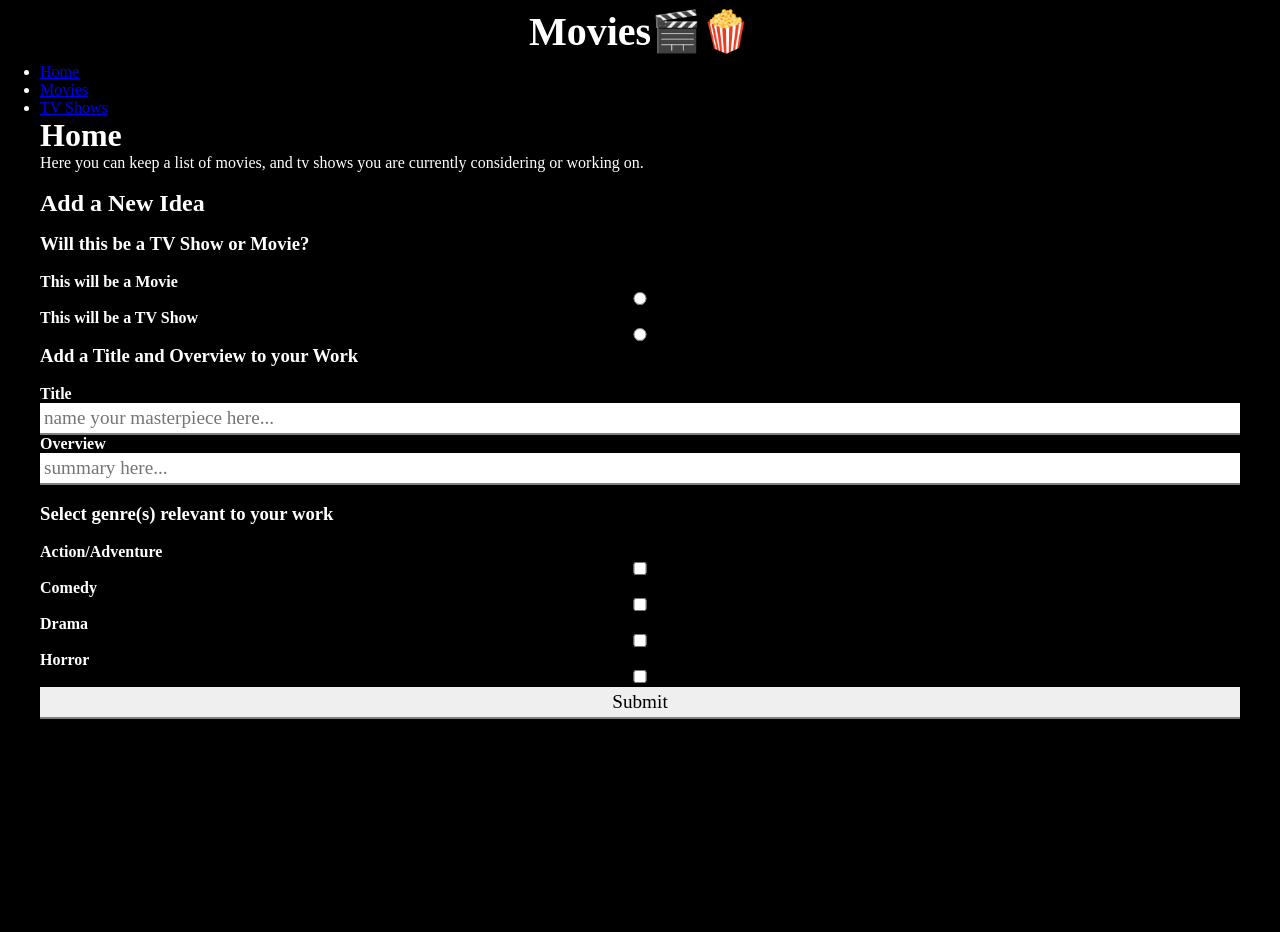
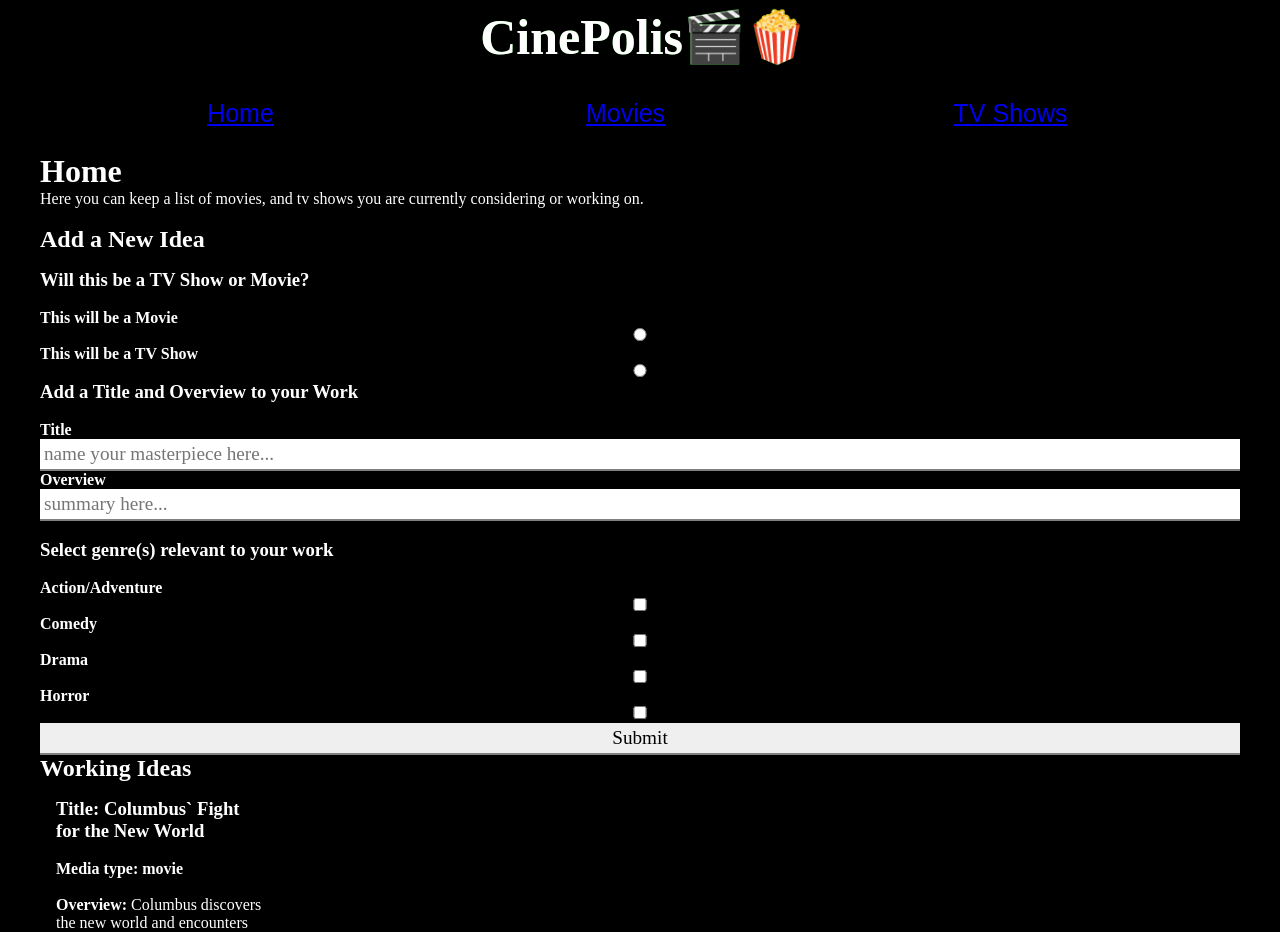
Before and after one commit to OffFernando52/phase-2-project, a React (Create React App) app in the folder phase-2-project/: page / in a window 1280 px wide. Shown: the top 932 px of the page. Before the commit the page ends 800 px from the top, so only its background shows below. Built offline with nearby package versions, Linux system fonts and the light colour scheme; data requests are answered from the project's data file.

Commit message:
last-Part

```diff
--- a/phase-2-project/data/db.json
+++ b/phase-2-project/data/db.json
@@ -1,11 +1,24 @@
 {
-  "Ideas": [
+  "ideas": [
     {
       "id": 1,
-      "content_type": "Movie",
+      "content_type": "movie",
       "title": "Columbus` Fight for the New World",
       "overview": "Columbus discovers the new world and encounters more than he bargained for in this sci-fi take of the exploration of the Americas.",
-      "genres": ["Action/Adventure", "Drama"]
+      "genres": [
+        "Action/Adventure",
+        "Drama"
+      ]
+    },
+    {
+      "content_type": "movie",
+      "title": "Somewhere Under the Rainbow",
+      "overview": "A magical leprechaun fights for his life against the unseen creatures that hide deep under the rainbow",
+      "genres": [
+        "Drama",
+        "Horror"
+      ],
+      "id": 2
     }
   ]
 }
--- a/phase-2-project/src/components/Home.js
+++ b/phase-2-project/src/components/Home.js
@@ -1,7 +1,20 @@
-import React from "react";
+import React, { useState, useEffect } from "react";
 import IdeaForm from "./IdeaForm";
+import Ideas from "./Ideas";
 
 function Home() {
+  const [ideas, setIdeas] = useState([]);
+
+  useEffect(() => {
+    fetch("http://localhost:3001/ideas")
+      .then((resp) => resp.json())
+      .then((ideas) => setIdeas(ideas));
+  }, []);
+  console.log(ideas);
+
+  function addIdea(data) {
+    setIdeas([...ideas, data]);
+  }
   return (
     <div>
       <h1>Home</h1>
@@ -11,7 +24,11 @@ function Home() {
       </p>
       <br />
       <h2>Add a New Idea</h2>
-      <IdeaForm />
+      <IdeaForm addIdea={addIdea} />
+      <h2>Working Ideas</h2>
+      {ideas.map((idea) => (
+        <Ideas key={idea.id} idea={idea} />
+      ))}
     </div>
   );
 }
--- a/phase-2-project/src/components/IdeaForm.js
+++ b/phase-2-project/src/components/IdeaForm.js
@@ -1,16 +1,10 @@
 import { type } from "@testing-library/user-event/dist/type";
 import React, { useState } from "react";
-
-function IdeaForm() {
+function IdeaForm({ addIdea }) {
   const [content_type, setContent_type] = useState("");
   const [title, setTitle] = useState("");
   const [overview, setOverview] = useState("");
   const [genres, setGenres] = useState([]);
-  console.log(content_type);
-  console.log(title);
-  console.log(overview);
-  console.log(genres);
-
   function genreSelector(e) {
     const newGenre = e.target.value;
     if (genres.includes(newGenre) == false) {
@@ -24,10 +18,31 @@ function IdeaForm() {
       setGenres(newGenres);
     }
   }
-
+  function submitForm(e) {
+    e.preventDefault();
+    let newIdea = {
+      content_type: content_type,
+      title: title,
+      overview: overview,
+      genres: genres,
+    };
+    const configObj = {
+      method: "POST",
+      headers: { "Content-Type": "application/json" },
+      body: JSON.stringify({
+        content_type: content_type,
+        title: title,
+        overview: overview,
+        genres: genres,
+      }),
+    };
+    fetch("http://localhost:3001/ideas", configObj)
+      .then((res) => res.json())
+      .then((data) => addIdea(data));
+  }
   return (
     <div>
-      <form>
+      <form onSubmit={submitForm}>
         <h3>Will this be a TV Show or Movie?</h3>
         <br />
         <label for="movie">
@@ -113,11 +128,9 @@ function IdeaForm() {
             onChange={(e) => genreSelector(e)}
           ></input>
         </label>
-
         <input type="submit"></input>
       </form>
     </div>
   );
 }
-
 export default IdeaForm;
--- /dev/null
+++ b/phase-2-project/src/components/Ideas.js
@@ -0,0 +1,25 @@
+import React from "react";
+
+function Ideas({ idea }) {
+  return (
+    <div className="card">
+      <h3>Title: {idea.title}</h3>
+      <br />
+      <h4>Media type: {idea.content_type}</h4>
+      <br />
+      <p>
+        <strong>Overview:</strong> {idea.overview}
+      </p>
+      <br />
+      <h4>
+        Genres:{" "}
+        {idea.genres.map((genre) => (
+          <p>{genre}</p>
+        ))}
+      </h4>
+      <br />
+    </div>
+  );
+}
+
+export default Ideas;
--- a/phase-2-project/src/components/MovieCard.js
+++ b/phase-2-project/src/components/MovieCard.js
@@ -2,7 +2,7 @@ import React from "react";
 import Movies from "./Movies";
 
 function MovieCard({ movies, nowClicked }) {
-  console.log(movies);
+
   return (
     <div className="cards">
       {movies.map((movie) => (
--- a/phase-2-project/src/components/Movies.js
+++ b/phase-2-project/src/components/Movies.js
@@ -4,8 +4,8 @@ function Movies({ movie, nowClicked }) {
   return (
     <div className="card" onClick={() => nowClicked(movie)}>
       <img src={`https://image.tmdb.org/t/p/original${movie.poster_path}`} />
-      <h4>{movie.original_title}</h4>
-      <p>{movie.overview}</p>
+      {/* <h4>{movie.original_title}</h4>
+      <p>{movie.overview}</p> */}
     </div>
   );
 }
--- a/phase-2-project/src/components/MoviesContainer.js
+++ b/phase-2-project/src/components/MoviesContainer.js
@@ -1,11 +1,16 @@
 import React, { useState, useEffect } from "react";
 import MovieCard from "./MovieCard";
 import Search from "./Search";
+import TvContainer from "./TvContainer";
 
 function MoviesContainer() {
   const IMAGE_PATH = "http://image.tmdb.org/t/p/w1280";
   const [movies, setMovies] = useState([]);
-  const [selectMovie, setSelectMovie] = useState({});
+  const [selectMovie, setSelectMovie] = useState({
+    overview:"Set more than a decade after the events of the first film, learn the story of the Sully family (Jake, Neytiri, and their kids), the trouble that follows them, the lengths they go to keep each other safe, the battles they fight to stay alive",
+    title:"Avatar: The Way of Water",
+    backdrop_path: "/5gPQKfFJnl8d1edbkOzKONo4mnr.jpg"
+  });
   const [search, setSearch] = useState("");
 
   useEffect(() => {
@@ -20,14 +25,18 @@ function MoviesContainer() {
     setSelectMovie(movie);
   }
 
+
   function updateSearch(searchInput) {
     setSearch(searchInput);
   }
-  console.log(movies);
+
   let filteredMovies = movies.filter((movie) =>
     movie.original_title.toLowerCase().startsWith(search.toLowerCase())
   );
-  console.log(filteredMovies);
+
+
+
+
   return (
     <main>
       <Search search={search} updateSearch={updateSearch} />
@@ -45,6 +54,7 @@ function MoviesContainer() {
         </div>
       </div>
       <MovieCard movies={filteredMovies} nowClicked={nowClicked} />
+
     </main>
   );
 }
--- a/phase-2-project/src/components/NavBar.js
+++ b/phase-2-project/src/components/NavBar.js
@@ -4,23 +4,23 @@ import { Outlet, Link } from "react-router-dom";
 function NavBar() {
   return (
     <nav>
-      <header>
+      <header className="logo">
         <h1>
-          Movies
+          CinePolis
           <span role="img">🎬🍿 </span>
         </h1>
+      <div>
+      <button className="button"><span>  <Link to="/">Home</Link></span></button>
+
+
+        <button className="button"><span>
+          <Link to="/movies">Movies</Link></span>
+        </button>
+        <button className="button"><span>
+          <Link to="/tv">TV Shows</Link></span>
+        </button>
+      </div>
       </header>
-      <ul>
-        <li>
-          <Link to="/">Home</Link>
-        </li>
-        <li>
-          <Link to="/movies">Movies</Link>
-        </li>
-        <li>
-          <Link to="/tv">TV Shows</Link>
-        </li>
-      </ul>
     </nav>
   );
 }
--- a/phase-2-project/src/components/ShowCard.js
+++ b/phase-2-project/src/components/ShowCard.js
@@ -1,12 +1,12 @@
 import React from "react";
 import Shows from "./Shows";
 
-function ShowCard({ shows }) {
-  console.log(shows);
+function ShowCard({ shows, nowClicked }) {
   return (
     <div className="cards">
       {shows.map((show) => (
         <Shows
+        nowClicked={nowClicked}
           show={show}
           key={show.id}
           name={show.name}
--- a/phase-2-project/src/components/Shows.js
+++ b/phase-2-project/src/components/Shows.js
@@ -1,11 +1,11 @@
 import React from "react";
 
-function Shows({ show }) {
+function Shows({ show, nowClicked }) {
   return (
-    <div className="card">
+    <div className="card" onClick={() => nowClicked(show)}>
       <img src={`https://image.tmdb.org/t/p/original${show.poster_path}`} />
-      <h4>{show.name}</h4>
-      <p>{show.overview}</p>
+      {/* <h4>{show.name}</h4>
+      <p>{show.overview}</p> */}
     </div>
   );
 }
--- a/phase-2-project/src/components/TvContainer.js
+++ b/phase-2-project/src/components/TvContainer.js
@@ -4,9 +4,13 @@ import Search from "./Search";
 
 function TvContainer() {
   const [shows, setShows] = useState([]);
-
+  const IMAGE_PATH = "http://image.tmdb.org/t/p/w1280";
   const [search, setSearch] = useState("");
-
+  const [selectMovie, setSelectMovie] = useState({
+    overview:"Wednesday Addams is sent to Nevermore Academy, a bizarre boarding school where she attempts to master her psychic powers, stop a monstrous killing spree of the town citizens",
+    name:"Wednesday",
+    backdrop_path: "/iHSwvRVsRyxpX7FE7GbviaDvgGZ.jpg"
+  });
   useEffect(() => {
     fetch(
       "https://api.themoviedb.org/3/discover/tv?api_key=ac4c38a17f2a9e99c476dc17e3097e74"
@@ -15,10 +19,14 @@ function TvContainer() {
       .then((shows) => setShows(shows.results));
   }, []);
 
+  function nowClicked(shows) {
+    setSelectMovie(shows);
+  }
+
   function updateSearch(searchInput) {
     setSearch(searchInput);
   }
-  console.log(shows);
+
   let filteredShows = shows.filter(
     (show) =>
       show.name.toLowerCase().startsWith(search.toLowerCase()) &&
@@ -28,8 +36,23 @@ function TvContainer() {
   return (
     <main>
       <Search search={search} updateSearch={updateSearch} />
-      <ShowCard shows={filteredShows} />
+      <div className="hero">
+        <div
+          className="hero-content max-center"
+          style={{
+            backgroundImage: `url('${IMAGE_PATH}${selectMovie.backdrop_path}`,
+          }}
+        >
+          <h1 className={"hero-title"}>{selectMovie.name} </h1>
+          {selectMovie.overview ? (
+            <p className={"hero-overview"}>{selectMovie.overview}</p>
+          ) : null}
+        </div>
+        </div>
+      <ShowCard shows={filteredShows} nowClicked={nowClicked}/>
+
     </main>
+
   );
 }
 
--- a/phase-2-project/src/index.css
+++ b/phase-2-project/src/index.css
@@ -3,6 +3,7 @@
   background-position: top center;
   background-size: cover;
   display: flex;
+
 }
 .hero-content {
   max-width: 70px;
@@ -52,16 +53,49 @@ body {
 h2 {
   margin-bottom: 1rem;
 }
-button {
-  padding: 0.25rem 1rem;
-  font-family: inherit;
+.button {
+  display: inline-block;
+  border-radius: 4px;
+  vertical-align:middle;
+  background-color: #000000;
   border: none;
+  color: #FFFFFF;
+  text-align: center;
+  font-size: 25px;
+  padding: 20px;
+  width: 375px;
+  transition: all 0.5s;
   cursor: pointer;
+  margin: 5px;
+  height: 0%;
+
 }
-button.primary {
-  background-color: var(--green);
-  color: white;
+.button span {
+  cursor: pointer;
+  display: inline-block;
+  position: relative;
+  transition: 0.5s;
 }
+
+.button span:after {
+  content: '\00bb';
+  position: absolute;
+  opacity: 0;
+  top: 0;
+  right: -20px;
+  transition: 0.5s;
+}
+
+.button:hover span {
+  padding-right: 25px;
+}
+
+.button:hover span:after {
+  opacity: 1;
+  right: 0;
+}
+
+
 .app {
   margin: 0 auto;
   max-width: 1200px;
@@ -75,7 +109,7 @@ header h1 {
 .logo {
   font-size: 1.25em;
   padding-left: 0.5rem;
-  color: transparent;
+  color: rgb(255, 255, 255);
   text-shadow: 0 0 0 var(--green);
 }
 main {
```
